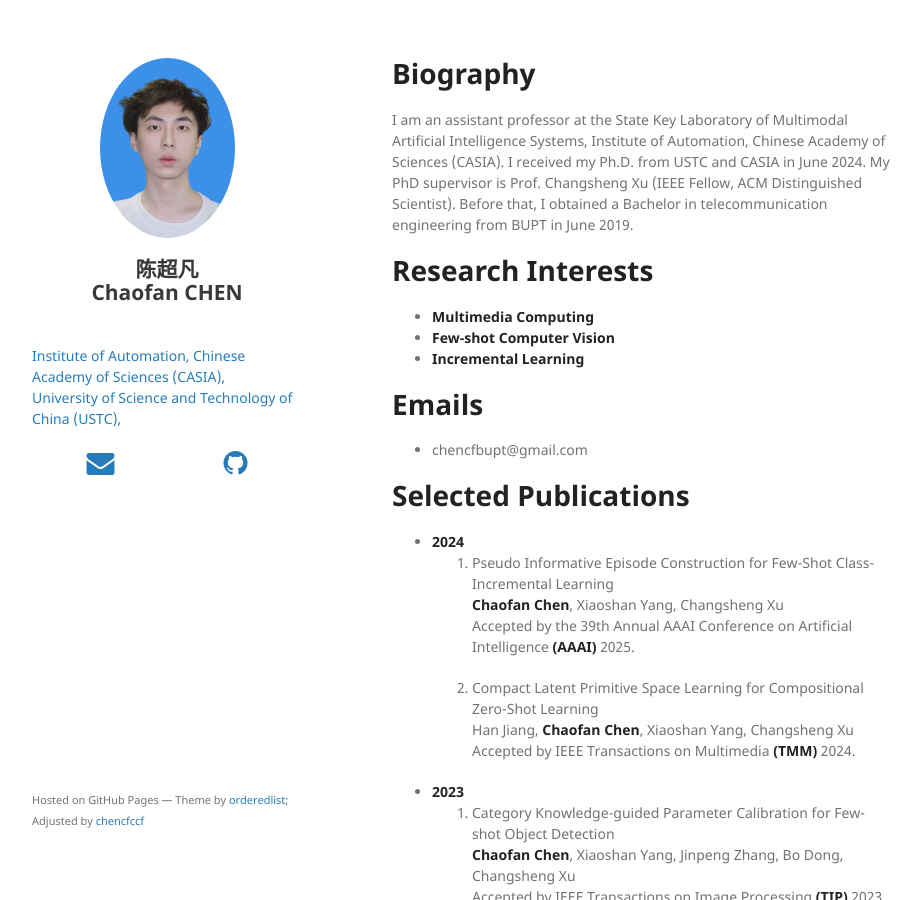
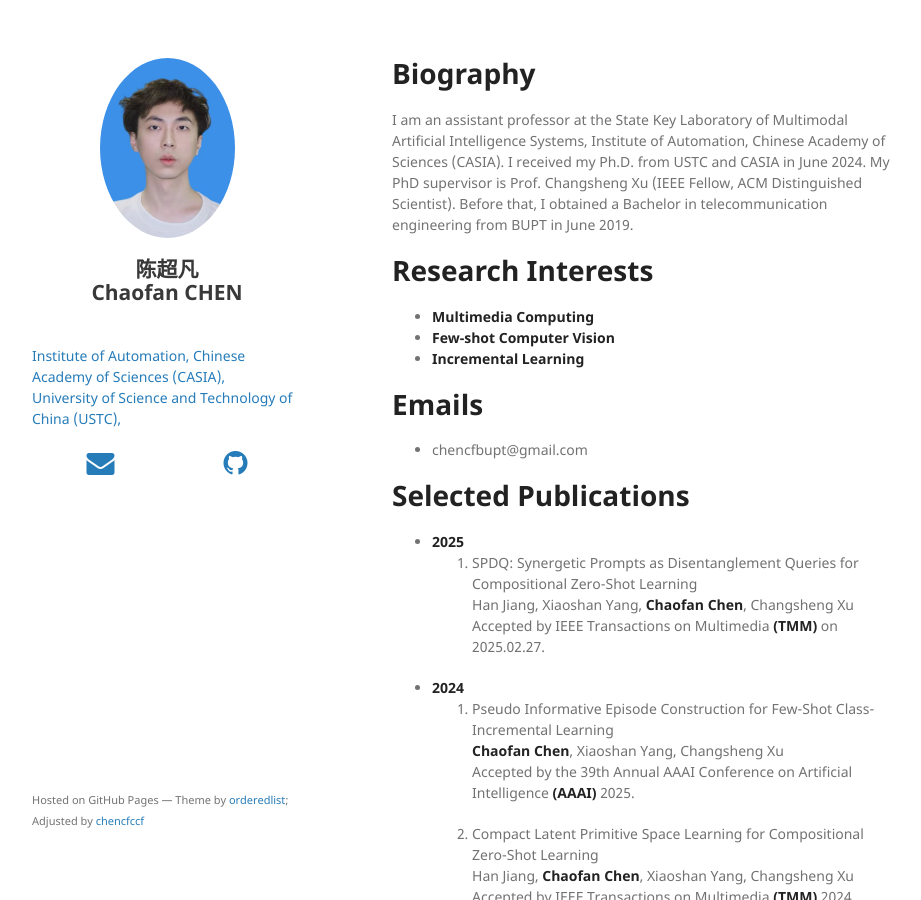
Before and after one commit to chencfccf/chencfccf.github.io, a Jekyll site: the page built from index.md, in a window 1280 px wide and 900 px high. Shown: the whole window, without its empty margins (178-1099 px from the left). Built offline with Jekyll 4.4.1, drawn with Linux system fonts in a browser that asks for light colours; nearby versions of some CDN libraries; our own code applies the rules of GitHub Pages for plain Markdown files.

Commit message:
Update index.md

```diff
--- a/index.md
+++ b/index.md
@@ -36,6 +36,12 @@ I am an assistant professor at the State Key Laboratory of Multimodal Artificial
 * chencfbupt@gmail.com
 
 # Selected Publications
+* **2025**
+  1. SPDQ: Synergetic Prompts as Disentanglement Queries for Compositional Zero-Shot Learning
+  Han Jiang, Xiaoshan Yang, **Chaofan Chen**, Changsheng Xu
+  Accepted by IEEE Transactions on Multimedia **(TMM)** on 2025.02.27.
+
+
 * **2024**
   1. Pseudo Informative Episode Construction for Few-Shot Class-Incremental Learning
   **Chaofan Chen**, Xiaoshan Yang, Changsheng Xu
```
